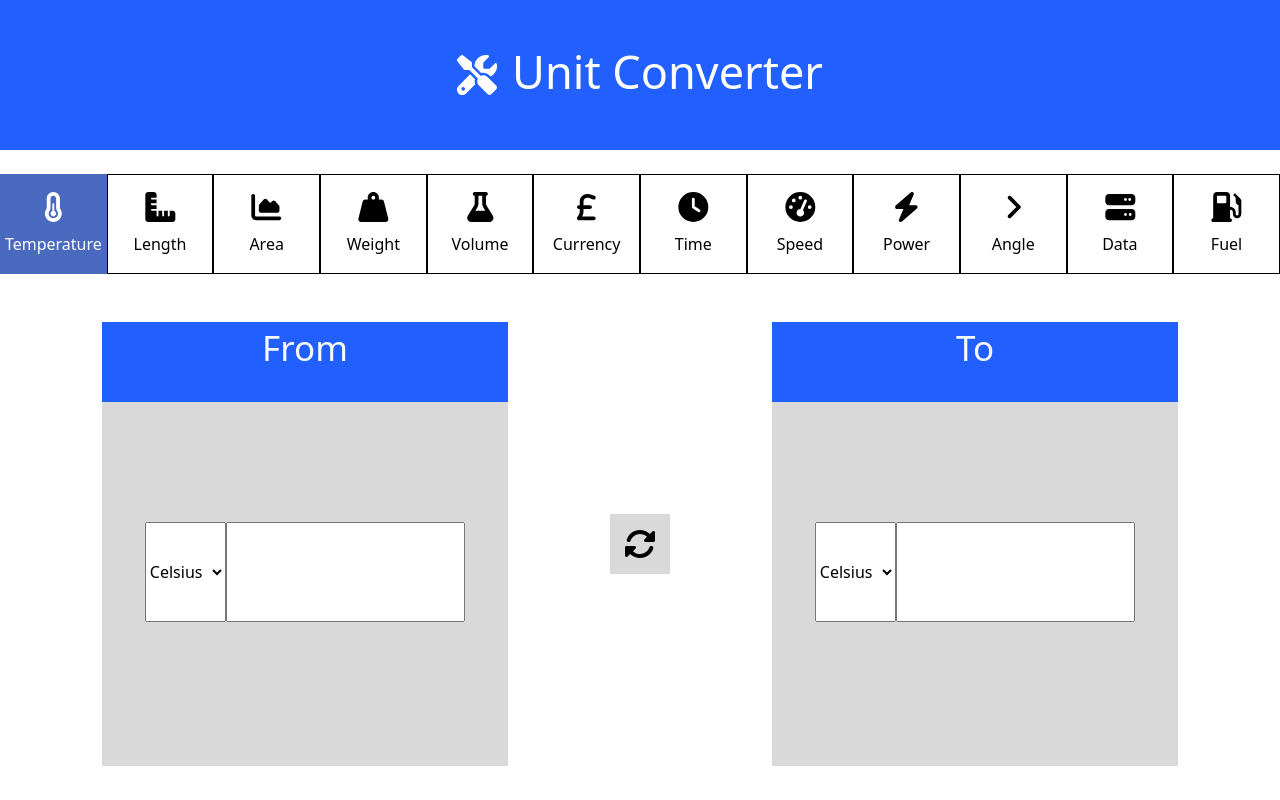
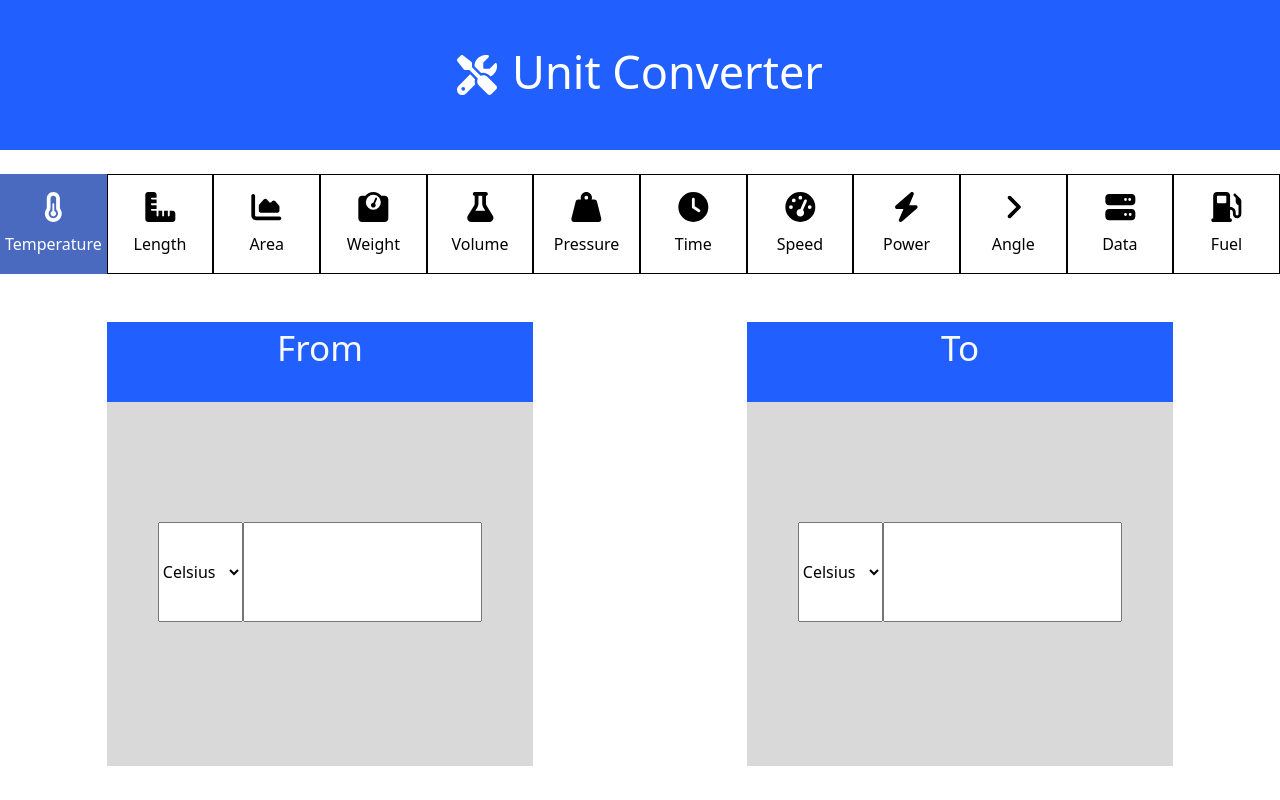
Before and after one commit to cyprste2717218/Unit-Converter-App, a React (Create React App) app: page / in a window 1280 px wide. Shown: the top 800 px of the page. Built offline with nearby package versions, Linux system fonts and the light colour scheme.

Commit message:
removed swap units button temporarily. Changed currency converter option to pressure converter, swapping weight category icon to pressure category icon.

```diff
--- a/src/components/from-to-units-options.js
+++ b/src/components/from-to-units-options.js
@@ -43,7 +43,7 @@ const FromToUnitsOptions = ({currentUnits, categoryValue}) => {
                 categoryValue={categoryValue}
             />
             <br></br><br></br>
-            <SwapDetailsButton />
+            {/* <SwapDetailsButton /> */}
             <br></br><br></br>
             <UnitDetails
                 title={'To'}
--- a/src/components/unit-category-options.js
+++ b/src/components/unit-category-options.js
@@ -1,7 +1,7 @@
 import React from 'react';
 import { Col } from 'react-bootstrap';
 import { FontAwesomeIcon } from '@fortawesome/react-fontawesome'
-import { faChartArea, faClock, faFlask, faGaugeHigh, faRulerCombined, faSterlingSign, faTemperatureHalf, faWeightHanging, faBolt, faAngleRight, faServer, faGasPump } from '@fortawesome/free-solid-svg-icons';
+import { faChartArea, faClock, faFlask, faGaugeHigh, faRulerCombined, faWeightScale, faTemperatureHalf, faWeightHanging, faBolt, faAngleRight, faServer, faGasPump } from '@fortawesome/free-solid-svg-icons';
 
 const UnitCategoryOptions = ({categoryValue, setCategoryValue, setCurrentUnits}) => {
 
@@ -31,9 +31,9 @@ const UnitCategoryOptions = ({categoryValue, setCategoryValue, setCurrentUnits})
         { name: 'Temperature', value: 1, icon: faTemperatureHalf },
         { name: 'Length', value: 2, icon: faRulerCombined },
         { name: 'Area', value: 3, icon: faChartArea },
-        { name: 'Weight', value: 4, icon: faWeightHanging },
+        { name: 'Weight', value: 4, icon: faWeightScale },
         { name: 'Volume', value: 5, icon: faFlask },
-        { name: 'Currency', value: 6, icon: faSterlingSign },
+        { name: 'Pressure', value: 6, icon: faWeightHanging },
         { name: 'Time', value: 7, icon: faClock },
         { name: 'Speed', value: 8, icon: faGaugeHigh },
         { name: 'Power', value: 9, icon: faBolt },
@@ -49,14 +49,14 @@ const UnitCategoryOptions = ({categoryValue, setCategoryValue, setCurrentUnits})
         'Length': ['Meter', 'Kilometer', 'Centimeter', 'Millimeter', 'Inch', 'Foot', 'Yard', 'Mile', 'Nautical Mile','Nanometre'],
         'Area': ['Square Metre', 'Square Kilometer', 'Square Inch', 'Square Foot', 'Square Yard', 'Square Mile', 'Acre', 'Hectare'],
           'Weight': ['Tonne', 'Kilogram', 'Gram', 'Miligram', 'Microgram', 'Imperial Ton', 'US Ton', 'Stone', 'Pound', 'Ounce'],
-        'Volume': ['Cubic Meter', 'Cubic Centimeter', 'Cubic Millimeter', 'Cubic Inch', 'Cubic Foot', 'Cubic Yard', 'Milliliter', 'Liter', 'Kiloliter', 'Dal', 'Peck', 'Gallon', 'Barrel', 'Hogshead', 'Butt', 'Tun'],
-        'Currency': ['United States Dollar (USD)', 'Euro (EUR)', 'Japanese Yen (JPY)', 'British Pound (GBP)', 'Australian Dollar (AUD)', 'Canadian Dollar (CAD)', 'Swiss Franc (CHF)', 'Chinese Yuan Renminbi (CNY)', 'Indian Rupee (INR)', 'Brazilian Real (BRL)', 'Russian Ruble (RUB)', 'Mexican Peso (MXN)'],
-        'Time': ['Nanosecond (ns)', 'Microsecond (µs)', 'Millisecond (ms)', 'Second (s)', 'Minute (min)', 'Hour (h)', 'Day (d)', 'Week (wk)', 'Month (mo)', 'Year (yr)', 'Decade', 'Century', 'Millennium'],
-        'Speed': ['Meters per Second (m/s)', 'Kilometers per Hour (km/h)', 'Miles per Hour (mph)', 'Feet per Second (fps)', 'Knots', 'Mach'],
-        'Power': ['Watts (W)', 'Kilowatts (kW)', 'Megawatts (MW)', 'Gigawatts (GW)', 'Terawatts (TW)', 'Petawatts (PW)', 'Exawatts (EW)', 'Zettawatt (ZW)', 'Yottawatts (YW)'],
-        'Angle': ['Degree (°)','Minute (′)', 'Second (″)', 'Radian (rad)', 'Gradian (grad)', 'Turn (t)', 'Revolution (rev)'],
-        'Data': ['Bit', 'Byte', 'Kilobyte (KB)', 'Megabyte (MB)', 'Gigabyte (GB)', 'Terabyte (TB)', 'Petabyte (PB)', 'Exabyte (EB)', 'Zettabyte (ZB)', 'Yottabyte (YB)'],
-        'Fuel': ['Gallon (gal)', 'Barrel (bbl)', 'Cubic Meter (m³)', 'Liter (L)', 'Kiloliter (KL)', 'Ton (t)', 'British Thermal Unit (BTU)', 'Joule (J)', 'Therm (thm)', 'Megawatt-hour (MWh)', 'Gigawatt-hour (GWh)', 'Terawatt-hour (TWh)', 'Petawatt-hour (PWh)']
+          'Volume': ['US liquid gallon', 'US liquid quart', 'US liquid pint', 'US legal cup', 'Fluid ounce', 'US tablespoon', 'US teaspoon', 'Cubic meter', 'Liter', 'Milliliter', 'Imperial gallon', 'Imperial quart', 'Imperial pint', 'Imperial cup', 'Imp. fluid ounce', 'Imperial tablespoon', 'Imperial teaspoon', 'Cubic foot', 'Cubic inch'],
+          'Pressure': ['Bar', 'Pascal', 'Pound per square inch', 'Standard atmosphere', 'Torr'],
+          'Time': ['Nanosecond', 'Microsecond', 'Millisecond', 'Second', 'Minute', 'Hour', 'Day', 'Week', 'Month', 'Calendar year', 'Decade', 'Century'],
+          'Speed': ['Mile per hour', 'Foot per second', 'Meter per second', 'Kilometer per hour', 'Knot'],
+          'Power': ['Joule', 'Kilojoule', 'Gram calorie', 'Kilocalorie', 'Watt hour', 'Kilowatt hour', 'Electronvolt', 'British thermal unit', 'US therm', 'Foot-pound'],
+          'Angle': ['Arcsecond', 'Degree', 'Gradian', 'Milliradian', 'Minute of arc', 'Radian'],
+          'Data': ['Bit', 'Kilobit', 'Kibibit', 'Megabit', 'Mebibit', 'Gigabit', 'Gibibit', 'Terabit', 'Tebibit', 'Petabit', 'Pebibit', 'Byte', 'Kilobyte', 'Kibibyte', 'Megabyte', 'Mebibyte', 'Gigabyte', 'Gibibyte', 'Terabyte', 'Tebibyte', 'Petabyte', 'Pebibyte'],
+          'Fuel': ['Miles per gallon', 'Miles per gallon (Imperial)', 'Kilometer per liter', 'Liter per 100 kilometers']
 
       }
 
```
